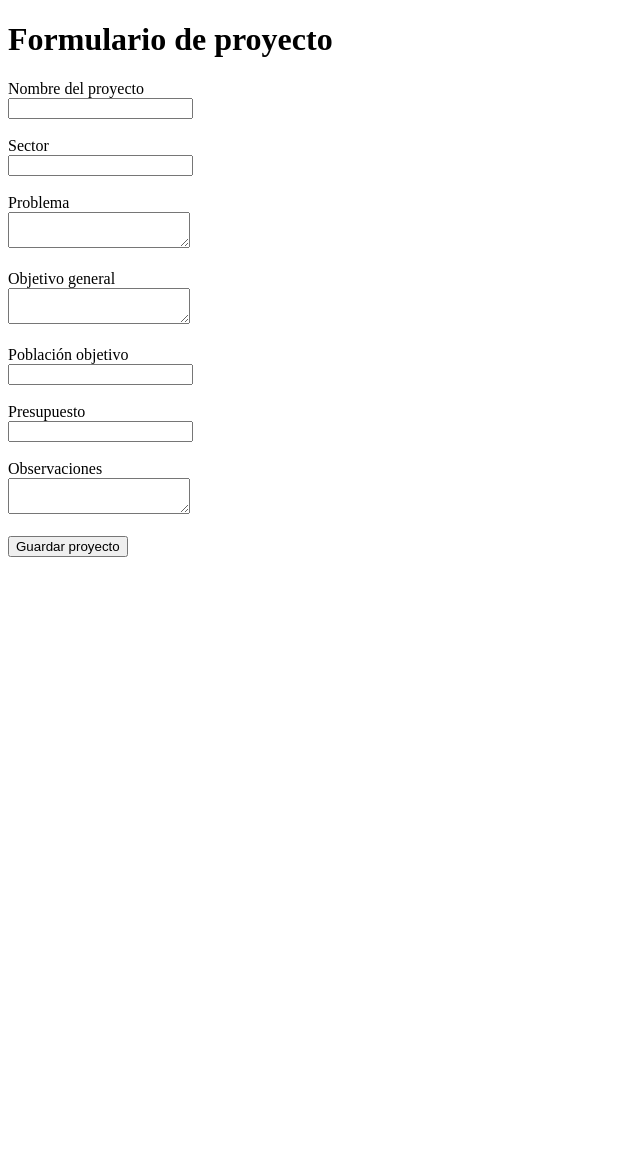
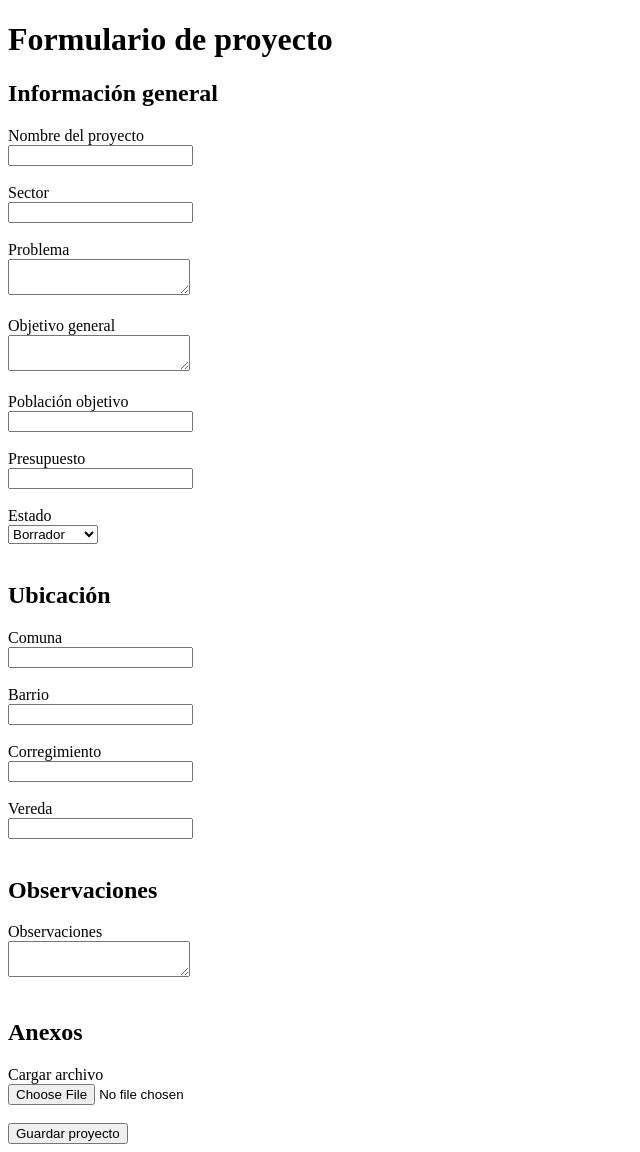
Before and after one commit to ZuleidyBarrero/app-proyectos-inversion, a Python web app: template backend/templates/projects/project_form.html in a window 1280 px wide. Shown: the whole page, without its empty margins (0-640 px from the left). Before the commit the page ends 557 px from the top, so only its background shows below. Run offline with Jinja, Linux system fonts and the light colour scheme; the template is opened without the code that fills it, so the values that code supplies are empty.

Commit message:
Ampliacion del formulario de projects con estado ubicacion y anexos

```diff
--- a/backend/templates/projects/project_form.html
+++ b/backend/templates/projects/project_form.html
@@ -8,6 +8,8 @@
     <h1>Formulario de proyecto</h1>
 
     <form>
+        <h2>Información general</h2>
+
         <div>
             <label for="nombre">Nombre del proyecto</label><br>
             <input type="text" id="nombre" name="nombre">
@@ -45,8 +47,56 @@
         <br>
 
         <div>
+            <label for="estado">Estado</label><br>
+            <select id="estado" name="estado">
+                <option>Borrador</option>
+                <option>En revisión</option>
+                <option>Aprobado</option>
+                <option>Rechazado</option>
+                <option>Archivado</option>
+            </select>
+        </div>
+        <br>
+
+        <h2>Ubicación</h2>
+
+        <div>
+            <label for="comuna">Comuna</label><br>
+            <input type="text" id="comuna" name="comuna">
+        </div>
+        <br>
+
+        <div>
+            <label for="barrio">Barrio</label><br>
+            <input type="text" id="barrio" name="barrio">
+        </div>
+        <br>
+
+        <div>
+            <label for="corregimiento">Corregimiento</label><br>
+            <input type="text" id="corregimiento" name="corregimiento">
+        </div>
+        <br>
+
+        <div>
+            <label for="vereda">Vereda</label><br>
+            <input type="text" id="vereda" name="vereda">
+        </div>
+        <br>
+
+        <h2>Observaciones</h2>
+
+        <div>
             <label for="observaciones">Observaciones</label><br>
             <textarea id="observaciones" name="observaciones"></textarea>
+        </div>
+        <br>
+
+        <h2>Anexos</h2>
+
+        <div>
+            <label for="anexos">Cargar archivo</label><br>
+            <input type="file" id="anexos" name="anexos">
         </div>
         <br>
 
```
Also changed, not shown: backend/apps/projects/forms.py (+10 -3 lines), backend/apps/projects/services.py (+13 -0 lines), docs/anexos_project.md (added, +20 -0 lines), docs/estados_project.md (added, +17 -0 lines), docs/pantallas_iniciales.md (+8 -0 lines).
